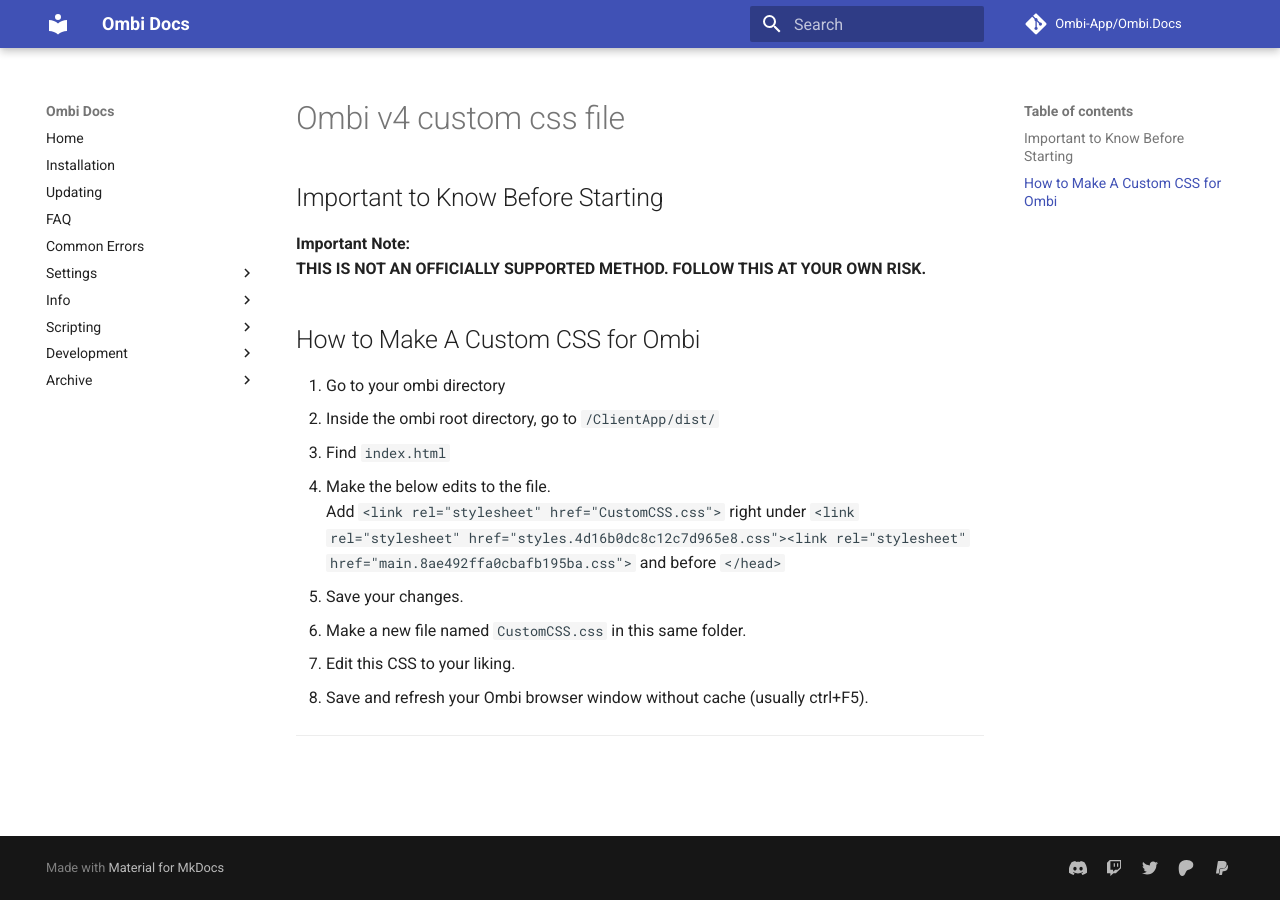
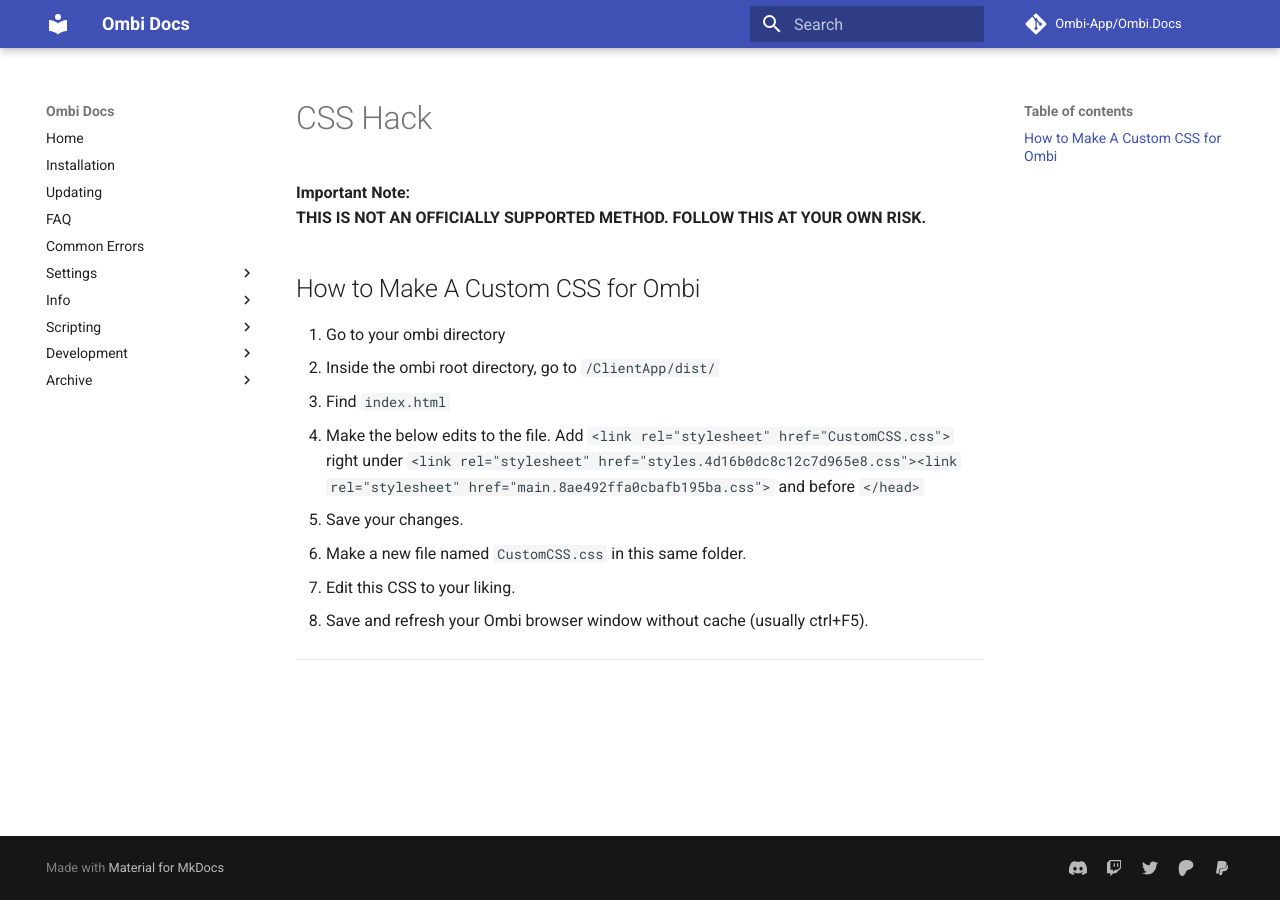
Before and after one commit to Ombi-app/Ombi.Docs, an MkDocs documentation site: the page built from docs/deprecated/ombi-v4-custom-css-file.md, in a window 1280 px wide. Built offline with MkDocs 1.6.1 and Material for MkDocs 9.7.7, drawn with Linux system fonts in a browser that asks for light colours; comment, search, counter and statistics services are not loaded.

Commit message:
linted the nasty hack

```diff
--- a/docs/deprecated/ombi-v4-custom-css-file.md
+++ b/docs/deprecated/ombi-v4-custom-css-file.md
@@ -1,16 +1,18 @@
-## Important to Know Before Starting
+# CSS Hack
 
-**Important Note: <br>
+**Important Note:
 THIS IS NOT AN OFFICIALLY SUPPORTED METHOD. FOLLOW THIS AT YOUR OWN RISK.**
 
 ## How to Make A Custom CSS for Ombi
+
 1. Go to your ombi directory
 2. Inside the ombi root directory, go to `/ClientApp/dist/`
 3. Find `index.html`
-4. Make the below edits to the file. <br>
+4. Make the below edits to the file.
 Add `<link rel="stylesheet" href="CustomCSS.css">` right under `<link rel="stylesheet" href="styles.4d16b0dc8c12c7d965e8.css"><link rel="stylesheet" href="main.8ae492ffa0cbafb195ba.css">` and before `</head>`
 5. Save your changes.
 6. Make a new file named `CustomCSS.css` in this same folder.
 7. Edit this CSS to your liking.
 8. Save and refresh your Ombi browser window without cache (usually ctrl+F5).
+
 ***
```
